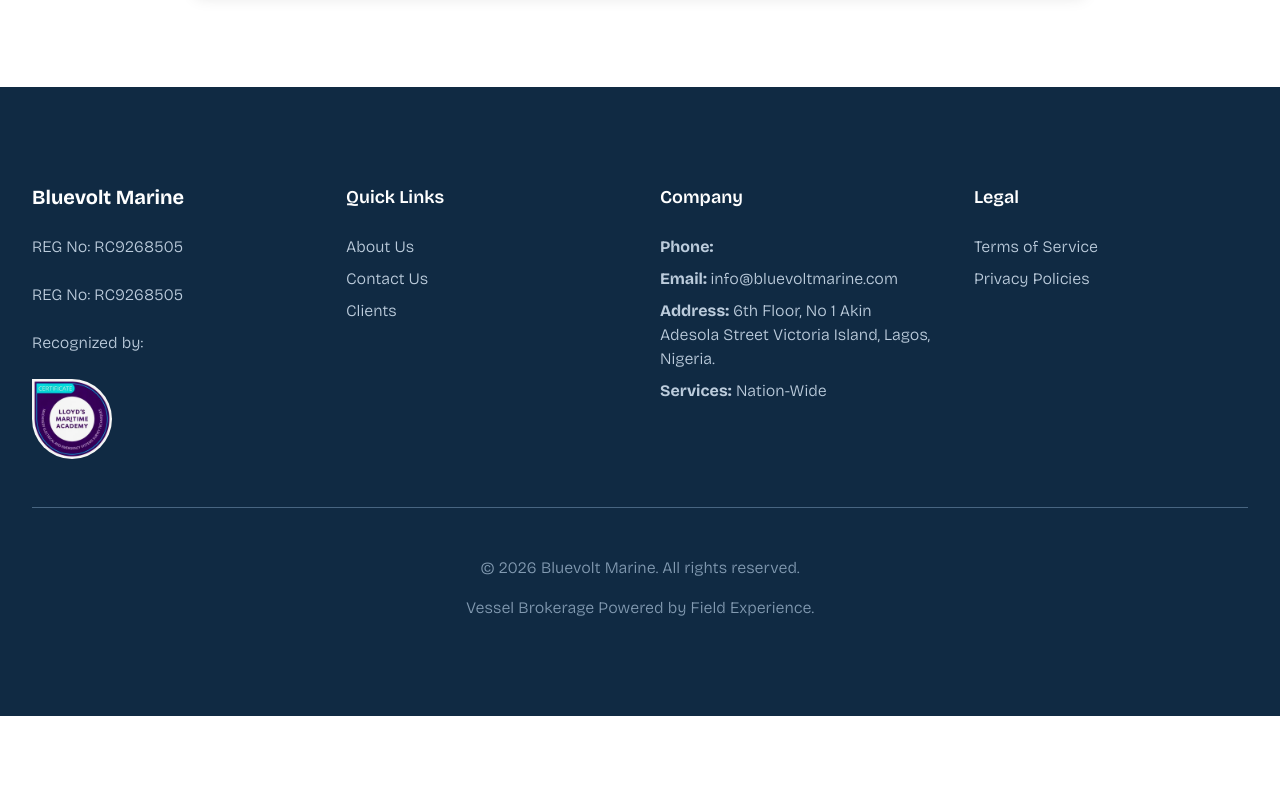
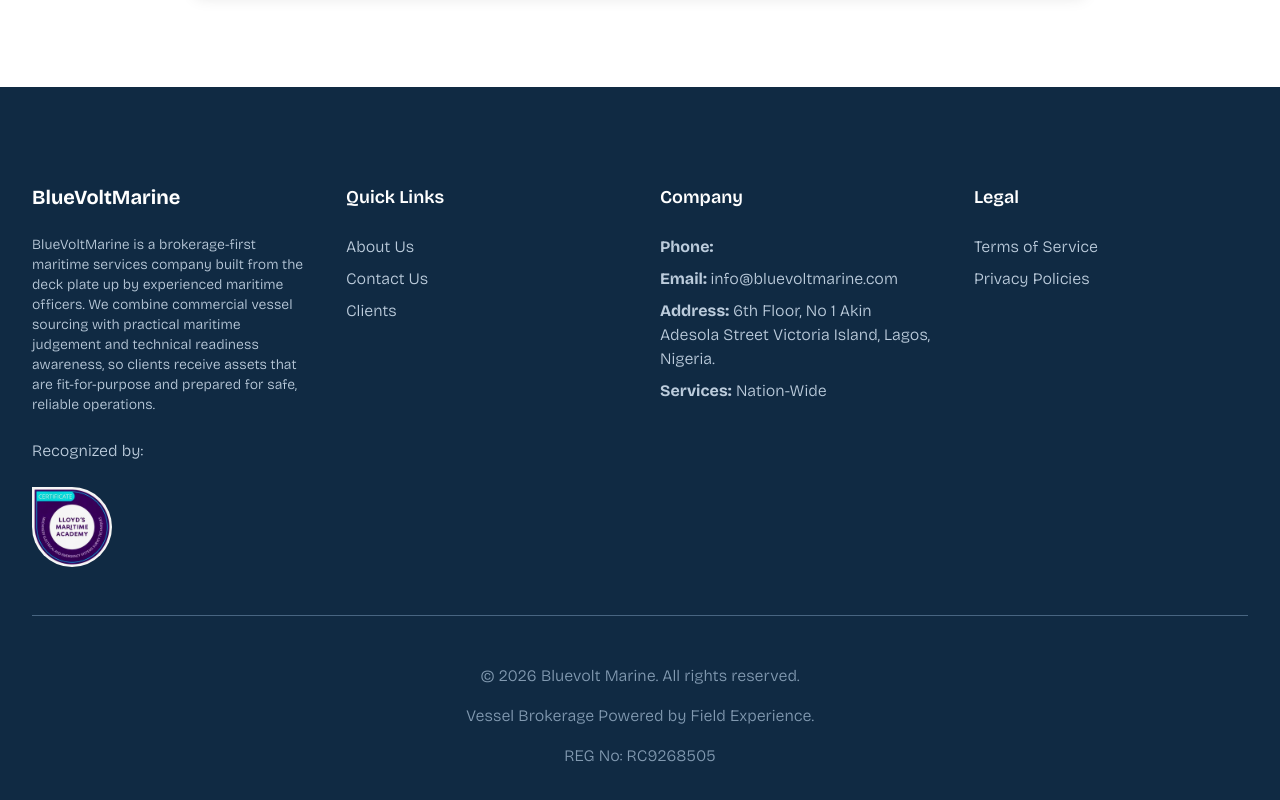
Before and after one commit to deraolisah/bluevolt, a React (Vite) app: page / in a window 1280 px wide. Shown: the part 5584-6384 px from the top of the page. Before the commit the page ends 6300 px from the top, so only its background shows below. Built offline with nearby package versions, Linux system fonts and the light colour scheme.

Commit message:
Initial commit after re-setup

```diff
--- a/src/components/Footer.jsx
+++ b/src/components/Footer.jsx
@@ -9,14 +9,11 @@
         <div className="grid grid-cols-2 md:grid-cols-4 gap-10">
           <div>
             <h3 className="text-xl font-display font-bold mb-6">
-              Bluevolt Marine
+              BlueVoltMarine
             </h3>
 
-            <p className="text-navy-200 mb-6">
-              REG No: RC9268505
-            </p>
-            <p className="text-navy-200 mb-6">
-              REG No: RC9268505
+            <p className="text-navy-200 mb-6 text-sm">
+              BlueVoltMarine is a brokerage-first maritime services company built from the deck plate up by experienced maritime officers. We combine commercial vessel sourcing with practical maritime judgement and technical readiness awareness, so clients receive assets that are fit-for-purpose and prepared for safe, reliable operations.
             </p>
 
             <p className="text-navy-200 mb-6">
@@ -77,6 +74,9 @@
           <p className="">
             Vessel Brokerage Powered by Field Experience.
           </p>
+          <p className="">
+            REG No: RC9268505
+          </p>
         </div>
       </div>
     </footer>
```
